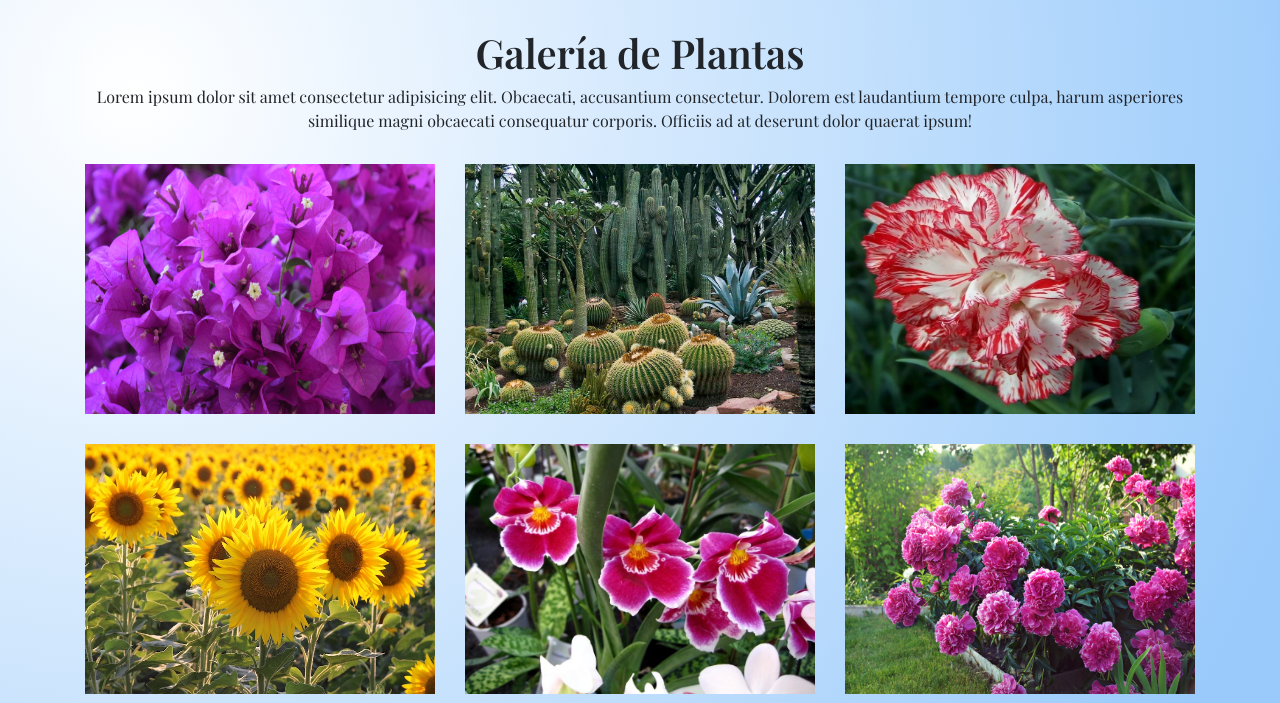
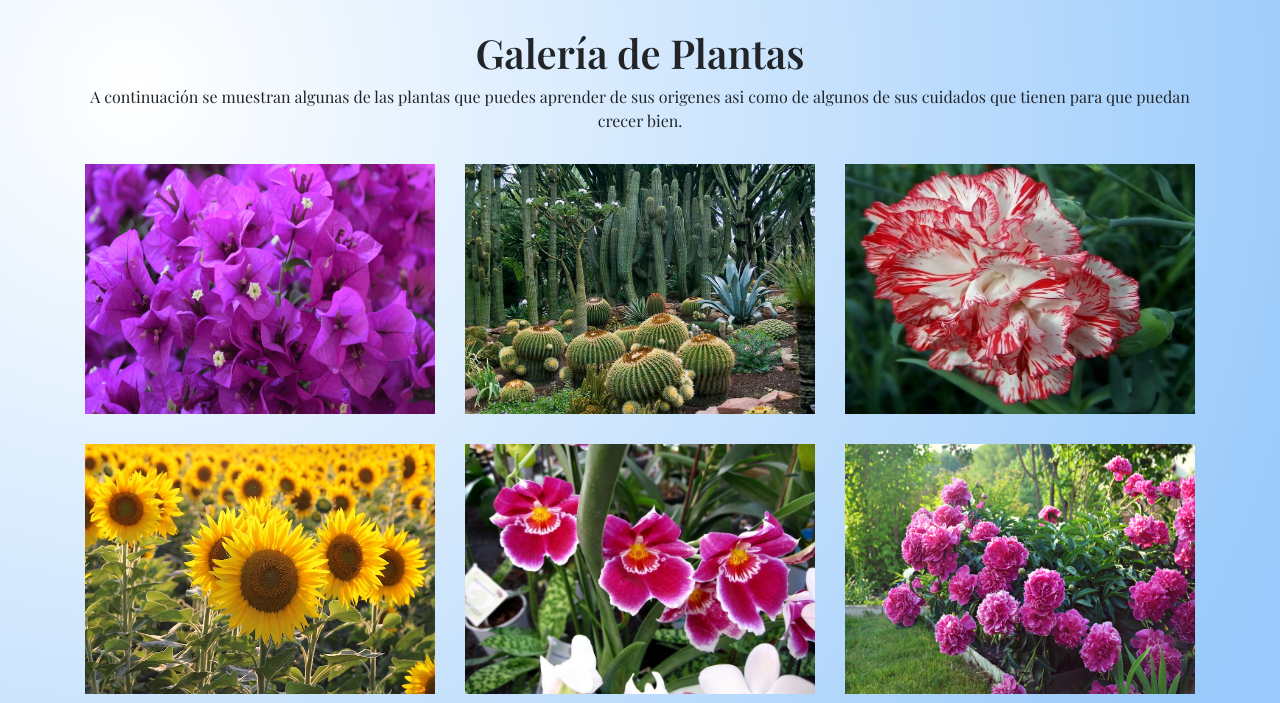
Before and after one commit to AlexisRodriguez4207/Plant-Care-Reminder, a plain HTML site: page html/Galeria.html in a window 1280 px wide. Shown: the part 97-800 px from the top of the page. Drawn offline with nearby package versions, Linux system fonts and the light colour scheme; a web font is replaced by a local one.

Commit message:
Update Galería.html with new plant information

```diff
--- a/html/Galeria.html
+++ b/html/Galeria.html
@@ -71,10 +71,9 @@
         <div class="text-center">
           <h1>Galería de Plantas</h1>
           <p>
-            Lorem ipsum dolor sit amet consectetur adipisicing elit. Obcaecati,
-            accusantium consectetur. Dolorem est laudantium tempore culpa, harum
-            asperiores similique magni obcaecati consequatur corporis. Officiis
-            ad at deserunt dolor quaerat ipsum!
+            A continuación se muestran algunas de las plantas que puedes
+            aprender de sus origenes asi como de algunos de sus cuidados que
+            tienen para que puedan crecer bien.
           </p>
         </div>
         <div class="row">
```
